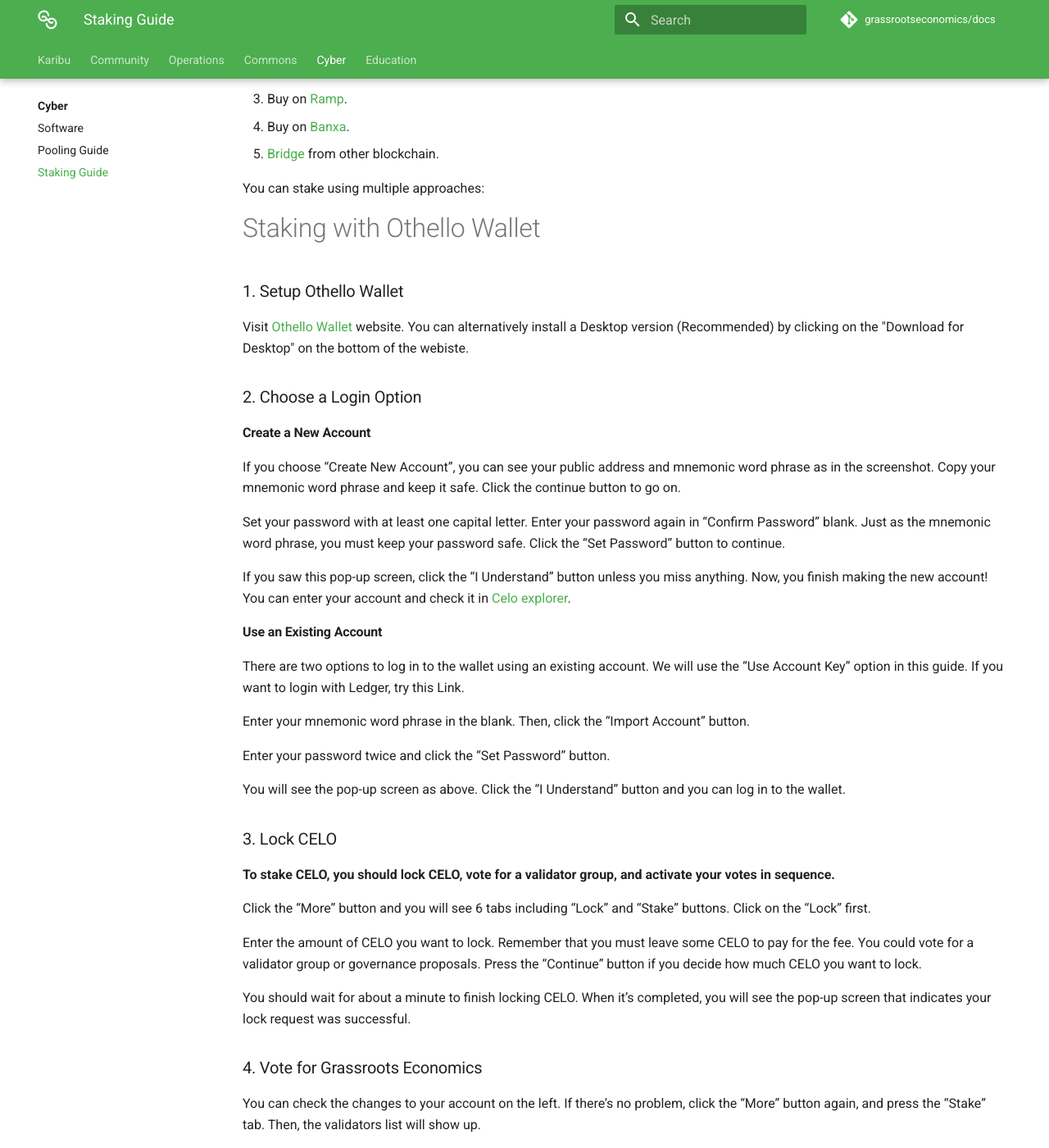
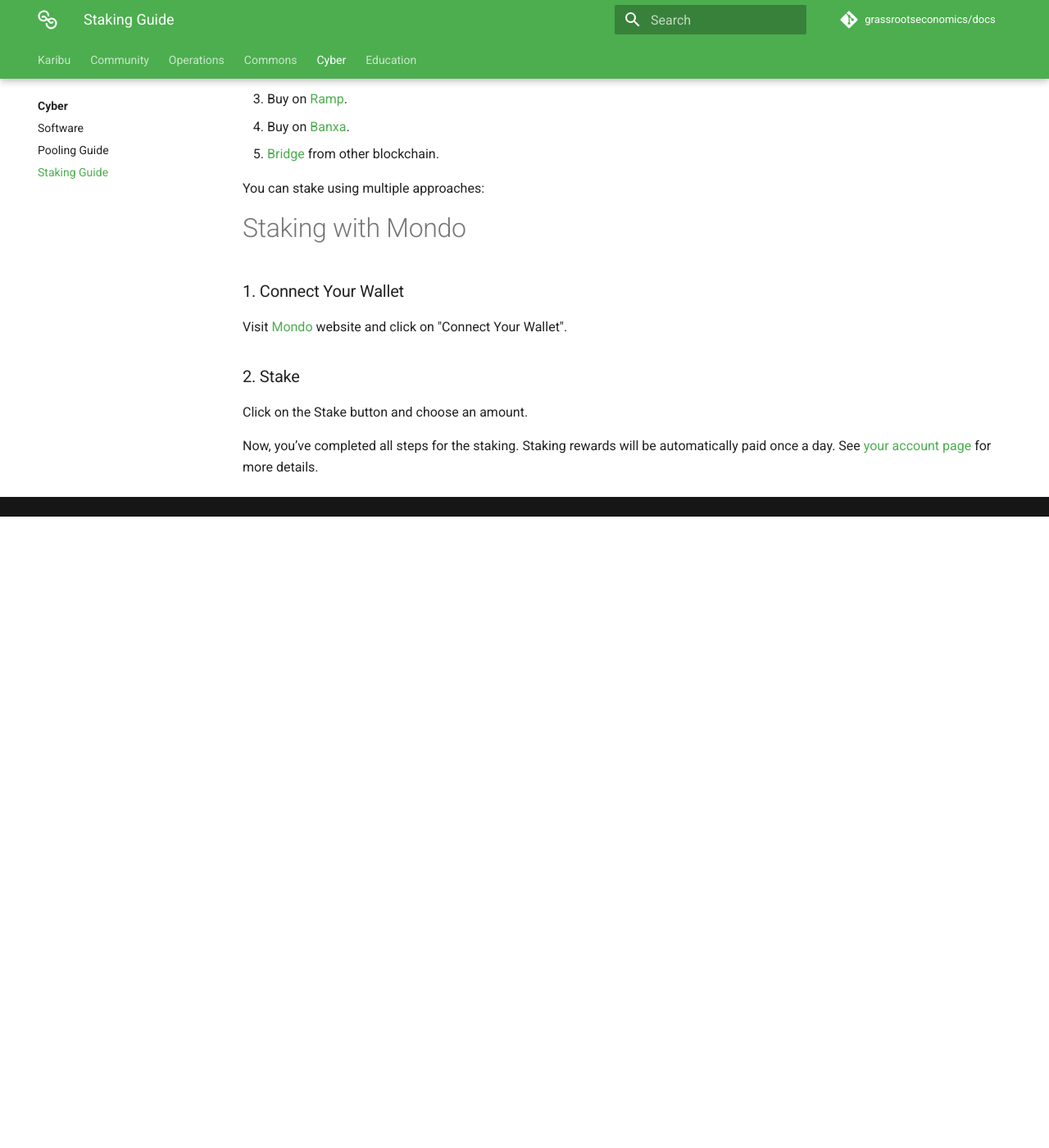
Before and after one commit to grassrootseconomics/docs.grassecon.org, an MkDocs documentation site: the page built from docs/cyber/staking-guide.md, in a window 1280 px wide and 1400 px high, scrolled down 2026 px. Shown: the whole window at 82% size. Built offline with MkDocs 1.6.1 and Material for MkDocs 9.7.7, drawn with Linux system fonts in a browser that asks for light colours; comment, search, counter and statistics services are not loaded; after the commit the page ends 2656 px from its top, so only the background shows below that; some of the changed text lies outside the part shown.

Commit message:
Update staking-guide.md

```diff
--- a/docs/cyber/staking-guide.md
+++ b/docs/cyber/staking-guide.md
@@ -18,7 +18,7 @@
 
 # Current Stake
 
-To check the total current stake on the GrassrootsEconomics validator (group) check the number of **Votes** [here](https://celoscan.io/address/0xd8457a4b949c1b7Bc26538F54743Aa61EEcA38B6#info).
+To check the total current stake on the GrassrootsEconomics validator (group) check the number of **Votes** [here](https://mondo.celo.org/staking/0xd8457a4b949c1b7Bc26538F54743Aa61EEcA38B6).
 
 # Staking Guide
 
@@ -42,60 +42,14 @@
 
 You can stake using multiple approaches:
 
-#  Staking with Othello Wallet
+#  Staking with Mondo
 
-### 1. Setup Othello Wallet
+### 1. Connect Your Wallet
 
-Visit [Othello Wallet](https://celowallet.app/setup) website. You can alternatively install a Desktop version (Recommended) by  clicking on the "Download for Desktop" on the bottom of the webiste.
+Visit [Mondo](https://mondo.celo.org/staking/0xd8457a4b949c1b7Bc26538F54743Aa61EEcA38B6) website and click on "Connect Your Wallet".
 
-### 2. Choose a Login Option
+### 2. Stake
 
-#### Create a New Account
+Click on the Stake button and choose an amount.
 
-If you choose “Create New Account”, you can see your public address and mnemonic word phrase as in the screenshot. Copy your mnemonic word phrase and keep it safe. Click the continue button to go on.
-
-Set your password with at least one capital letter. Enter your password again in “Confirm Password” blank. Just as the mnemonic word phrase, you must keep your password safe. Click the “Set Password” button to continue.
-
-If you saw this pop-up screen, click the “I Understand” button unless you miss anything. Now, you finish making the new account! You can enter your account and check it in [Celo explorer](https://celoscan.io).
-
-#### Use an Existing Account
-
-There are two options to log in to the wallet using an existing account. We will use the “Use Account Key” option in this guide. If you want to login with Ledger, try this Link.
-
-Enter your mnemonic word phrase in the blank. Then, click the “Import Account” button.
-
-Enter your password twice and click the “Set Password” button.
-
-You will see the pop-up screen as above. Click the “I Understand” button and you can log in to the wallet.
-
-### 3. Lock CELO
-
-**To stake CELO, you should lock CELO, vote for a validator group, and activate your votes in sequence.**
-
-Click the “More” button and you will see 6 tabs including “Lock” and “Stake” buttons. Click on the “Lock” first.
-
-Enter the amount of CELO you want to lock. Remember that you must leave some CELO to pay for the fee. You could vote for a validator group or governance proposals. Press the “Continue” button if you decide how much CELO you want to lock.
-
-You should wait for about a minute to finish locking CELO. When it’s completed, you will see the pop-up screen that indicates your lock request was successful.
-
-### 4. Vote for Grassroots Economics
-
-You can check the changes to your account on the left. If there’s no problem, click the “More” button again, and press the “Stake” tab. Then, the validators list will show up.
-
-Find **GrassrootsEconomics** and click it. Addresses and “Vote for Group” button will appear. Click the button.
-
-Enter the amount of Celo you want to vote. Also, we remind you that you should leave some Celo to pay for the fee. Click the “Continue” button to go on.
-
-Check your value for staking and the fee. Click the “Vote” button when everything is alright.
-
-### 5. Activate your votes
-
-**This step can only be completed 24 hrs after voting for GrassrootsEconomics**
-
-When you access the Celo Wallet 24 hours later, you will see the pop-up screen that informs you to activate your votes. Click the “Activate” button.
-
-Confirm your votes are correct. Continue if there’s anything wrong.
-
-Check your votes once again. Press the “Activate” button to finish the staking.
-
-Now, you’ve completed all steps for the staking. Staking rewards will be automatically paid once a day.
+Now, you’ve completed all steps for the staking. Staking rewards will be automatically paid once a day. See [your account page](https://mondo.celo.org/account?tab=stakes) for more details.
```
Also changed, not shown: other parts of docs/cyber/staking-guide.md (+2 -2 lines).
